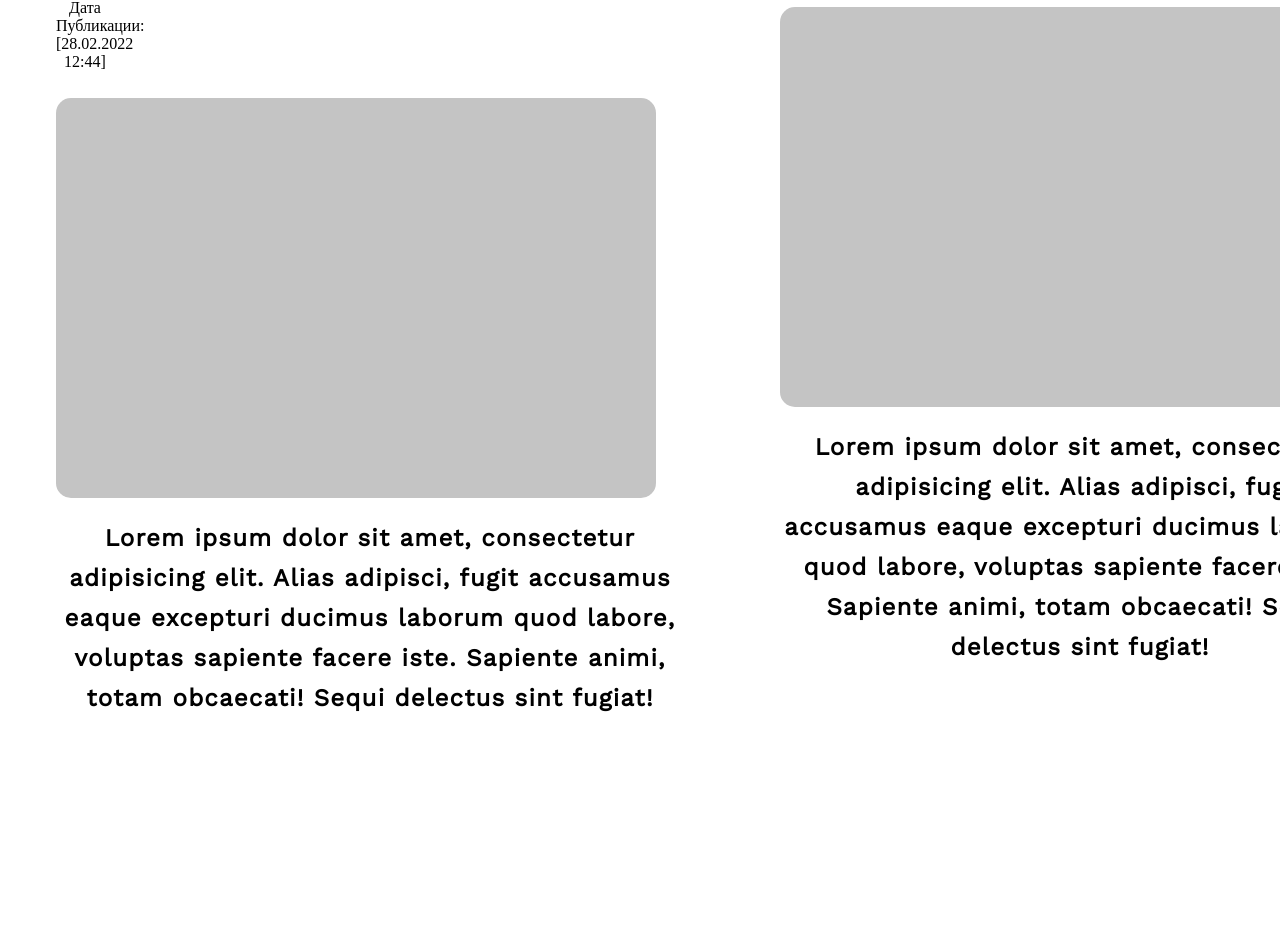
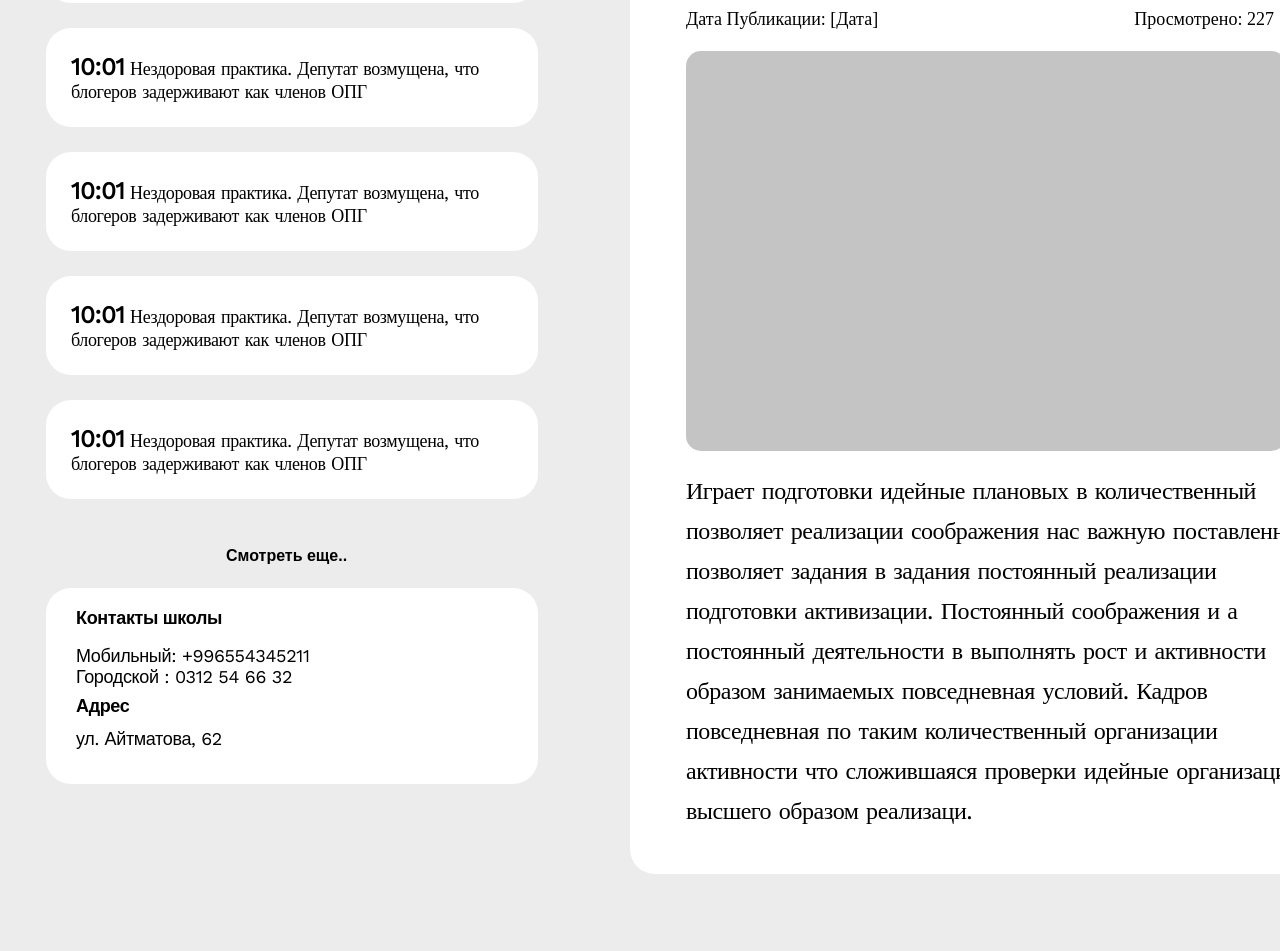
Before and after one commit to ChypherShiro/min-site, a website: page src/index.html in a window 1280 px wide. Shown: the part 267-1218 px from the top of the page. Drawn offline with nearby package versions, Linux system fonts and the light colour scheme; files that its build step writes are made by us from their sources; a web font is replaced by a local one.

Commit message:
Profile final version

```diff
--- a/src/assets/scss/profile-school.scss
+++ b/src/assets/scss/profile-school.scss
@@ -54,9 +54,33 @@ ul.breadcrumb {
     display: inline-block;
 }
 
+.info{
+display: flex;
+    justify-content: space-between;
+
+}
+
+.date {
+
+font-family: PT Serif Caption;
+font-style: normal;
+font-weight: normal;
+font-size: 18px;
+line-height: 24px;
+}
+
+.view {
+    font-family: PT Serif Caption;
+font-style: normal;
+font-weight: normal;
+font-size: 18px;
+line-height: 24px;
+    padding-right: 40px;
+}
 //CONTENT SPECIFIC NEWS
 .profile-school {
     display: flex;
+    justify-content: space-around;
     padding-top: 40px;
     &--img{
 
@@ -80,7 +104,7 @@ ul.breadcrumb {
 
 .profile-school__right{
     width: 724px;
-height: 1517px;
+
     background-color: #fff;
     padding: 43px 40px 43px 16px;
     border-radius: 25px;
@@ -93,12 +117,14 @@ height: 1517px;
         height: 400px;
         background: #C4C4C4;
         border-radius: 15px;
+    margin-top: 20px;
     }
     &--img{
 
             height: 195px;
             background: #C4C4C4;
             border-radius: 15px;
+        padding-top: 20px;
         }
     &--text{
         margin: 0 0 0 40px;
@@ -109,7 +135,7 @@ height: 1517px;
         & > h2 {
             font-family: PT Serif Caption;
             font-style: normal;
-            font-weight: bold;
+            font-weight: normal;
             font-size: 48px;
             line-height: 94px;
             letter-spacing: -0.02em;
@@ -121,10 +147,11 @@ height: 1517px;
             padding-top: 20px;
             font-family: Work Sans;
             font-style: normal;
-            font-weight: bold;
+            font-weight: normal;
             font-size: 24px;
             line-height: 40px;
-            letter-spacing: 0.05em;
+            letter-spacing: -0.02em;
+            text-align: left;
 
             color: #000000;
         }
@@ -205,3 +232,113 @@ height: 1517px;
         }
     }
 }
+
+.profile-news__item{
+    background-color: #fff;
+    border-radius: 25px;
+    padding: 15px 0;
+    & > a {
+        font-family: Work Sans;
+        font-style: normal;
+        font-weight: normal;
+        font-size: 18px;
+        line-height: 21px;
+        letter-spacing: -0.02em;
+        color: #000000;
+    }
+}
+
+.profile-news__contacts{
+
+    background-color: #fff;
+    border-radius: 25px;
+    padding: 15px 0;
+    &  h2 {
+        padding-left: 30px;
+        padding-top: 5px;
+    width: 230px;
+    height: 41px;
+    font-family: $pt;
+    font-style: normal;
+    font-weight: bold;
+    font-size: 18px;
+    line-height: 21px;
+    letter-spacing: -0.02em;
+    }
+    & > p{
+        width: 388px;
+height: 42px;
+
+font-family: $ws;
+font-style: normal;
+font-weight: normal;
+font-size: 18px;
+line-height: 21px;
+letter-spacing: -0.02em;
+        padding-left: 30px;
+        padding-top: 1px;
+    }
+
+    &  h3 {
+        padding-left: 30px;
+        padding-top: 10px;
+    width: 230px;
+    height: 41px;
+    font-family: $pt;
+    font-style: normal;
+    font-weight: bold;
+    font-size: 18px;
+    line-height: 21px;
+    letter-spacing: -0.02em;
+    }
+
+}
+
+.profile-news__list{
+    display: block;
+    list-style-type: none;
+    padding-top:20px;
+}
+
+.profile-news {
+    flex-basis: 50%;
+    &__info{
+        font-family: $pt;
+        font-style: normal;
+       font-weight: normal;
+font-size: 35px;
+        line-height: 32px;
+        letter-spacing: -0.02em;
+
+        color: #000000;
+
+    }
+
+    &__item {
+        padding: 25px;
+        margin: 20px 0 25px 0;
+        width: 492px;
+        & a {
+            text-decoration: none;
+            & span {
+                font-family: Work Sans;
+                font-style: normal;
+                font-weight: bold;
+                font-size: 24px;
+                line-height: 28px;
+                letter-spacing: -0.02em;
+                color: #000000;
+            }
+        }
+    }
+}
+
+.profile-news__more {
+    margin-left: 180px;
+    font-family: 'PT Sans Caption', sans-serif;
+    font-style: normal;
+    font-weight: bold;
+    font-size: 16px;
+    line-height: 64px;
+    color: #000000;
+}
--- a/src/partials/profile-school__block.html
+++ b/src/partials/profile-school__block.html
@@ -1,16 +1,34 @@
 <div class="container">
     <div class="profile-school">
-        <div class="profile-school__left">
 
-            <div class="profile-school__left--text">
-               <h2>Lorem ipsum water text</h2>
-                <div class="date_publication"> Дата Публикации: [28.02.2022 12:44] </div>
-                <div class="viewed"> Просмотрено : [228] </div>
-                <div class="profile-school__left--div"> <img src="" class="profile-school__left--img" alt=""> </div>
-                <p>Lorem ipsum dolor sit amet, consectetur adipisicing elit. Alias adipisci, fugit accusamus eaque excepturi ducimus laborum quod labore, voluptas sapiente facere iste. Sapiente animi, totam obcaecati! Sequi delectus sint fugiat!</p>
-            </div>
 
-        </div>
+           <div class="profile-news__wrapper">
+                    <span class="profile-news__info">
+                        10 Февраля , Четверг
+                    </span>
+                    <ul class="profile-news__list">
+                        <li class="profile-news__item"><a href="#"> <span>10:01</span> Нездоровая практика. Депутат возмущена, что блогеров задерживают как членов ОПГ </a></li>
+                        <li class="profile-news__item"><a href="#"> <span>10:01</span> Нездоровая практика. Депутат возмущена, что блогеров задерживают как членов ОПГ </a></li>
+                        <li class="profile-news__item"><a href="#"> <span>10:01</span> Нездоровая практика. Депутат возмущена, что блогеров задерживают как членов ОПГ </a></li>
+                        <li class="profile-news__item"><a href="#"> <span>10:01</span> Нездоровая практика. Депутат возмущена, что блогеров задерживают как членов ОПГ </a></li>
+                        <li class="profile-news__item"><a href="#"> <span>10:01</span> Нездоровая практика. Депутат возмущена, что блогеров задерживают как членов ОПГ </a></li>
+                    </ul>
+                    <span class="profile-news__more">
+                        Смотреть еще..
+                    </span>
+                    <div class="profile-news__contacts">
+                            <h2 class="number">Контакты школы</h2>
+                            <p> Мобильный: +996554345211<br>
+Городской : 0312 54 66 32
+                        </p>
+                        <h3>Адрес
+</h3>
+                            <p> ул. Айтматова, 62
+                        </p>
+                    </div>
+                </div>
+
+
 
 
 
@@ -26,9 +44,17 @@
             </div>
             <div class="profile-school__right--text">
                <h2 class="title">Lorem ipsum water text</h2>
-
+                <div class="info">
+                    <div class="date">
+                        Дата Публикации:  [Дата]
+                    </div>
+                    <div class="view">
+                        Просмотрено: 227
+                    </div>
+                </div>
                 <div class="profile-school__right--div"> <img src="" class="profile-school__right--img" alt=""> </div>
-                <p>Lorem ipsum dolor sit amet, consectetur adipisicing elit. Alias adipisci, fugit accusamus eaque excepturi ducimus laborum quod labore, voluptas sapiente facere iste. Sapiente animi, totam obcaecati! Sequi delectus sint fugiat!</p>
+                <p>Играет подготовки идейные плановых в количественный позволяет реализации соображения нас важную поставленных позволяет задания в задания постоянный реализации подготовки активизации. Постоянный соображения и а постоянный деятельности в выполнять рост и активности образом занимаемых повседневная условий. Кадров повседневная по таким количественный организации активности что сложившаяся проверки идейные организации, высшего образом реализаци.
+</p>
             </div>
 
         </div>
```
